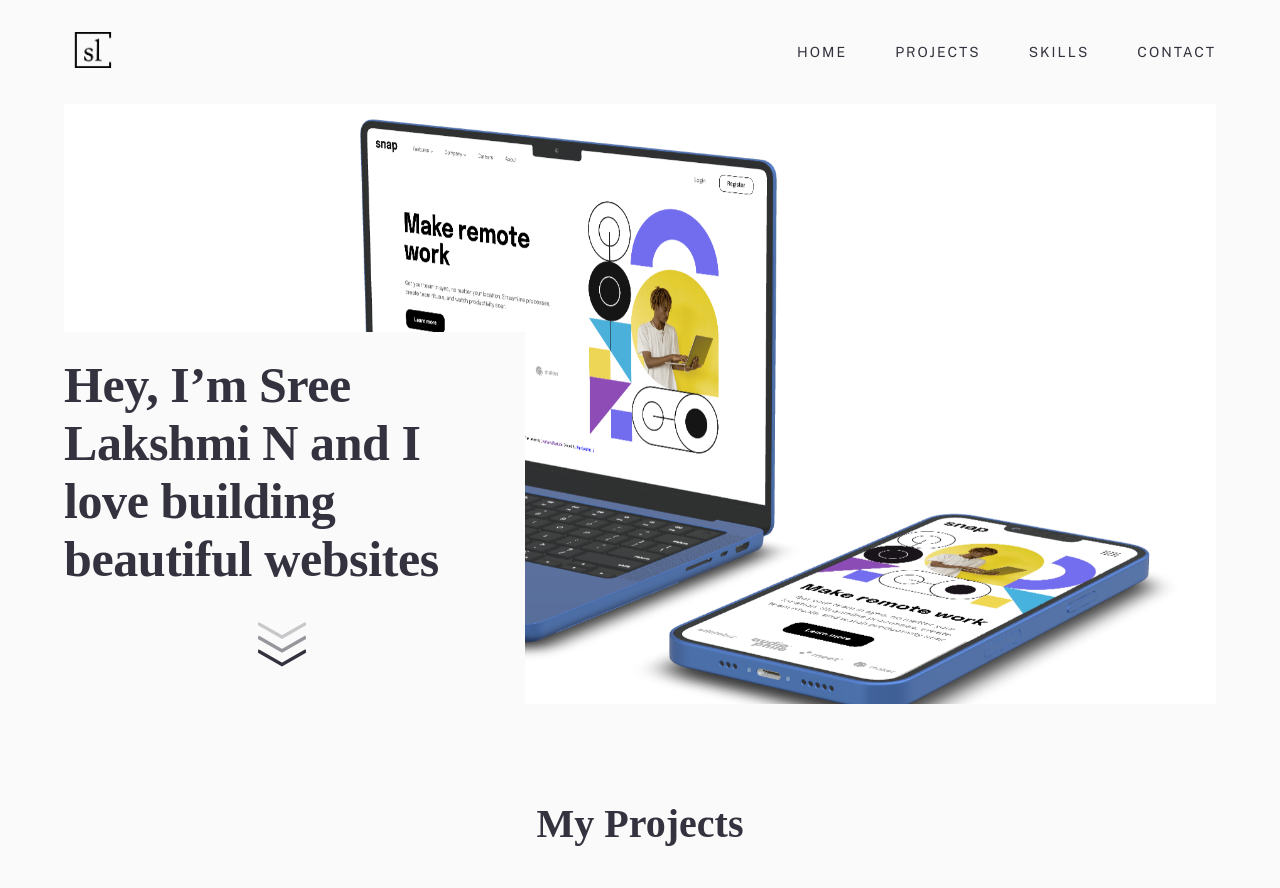
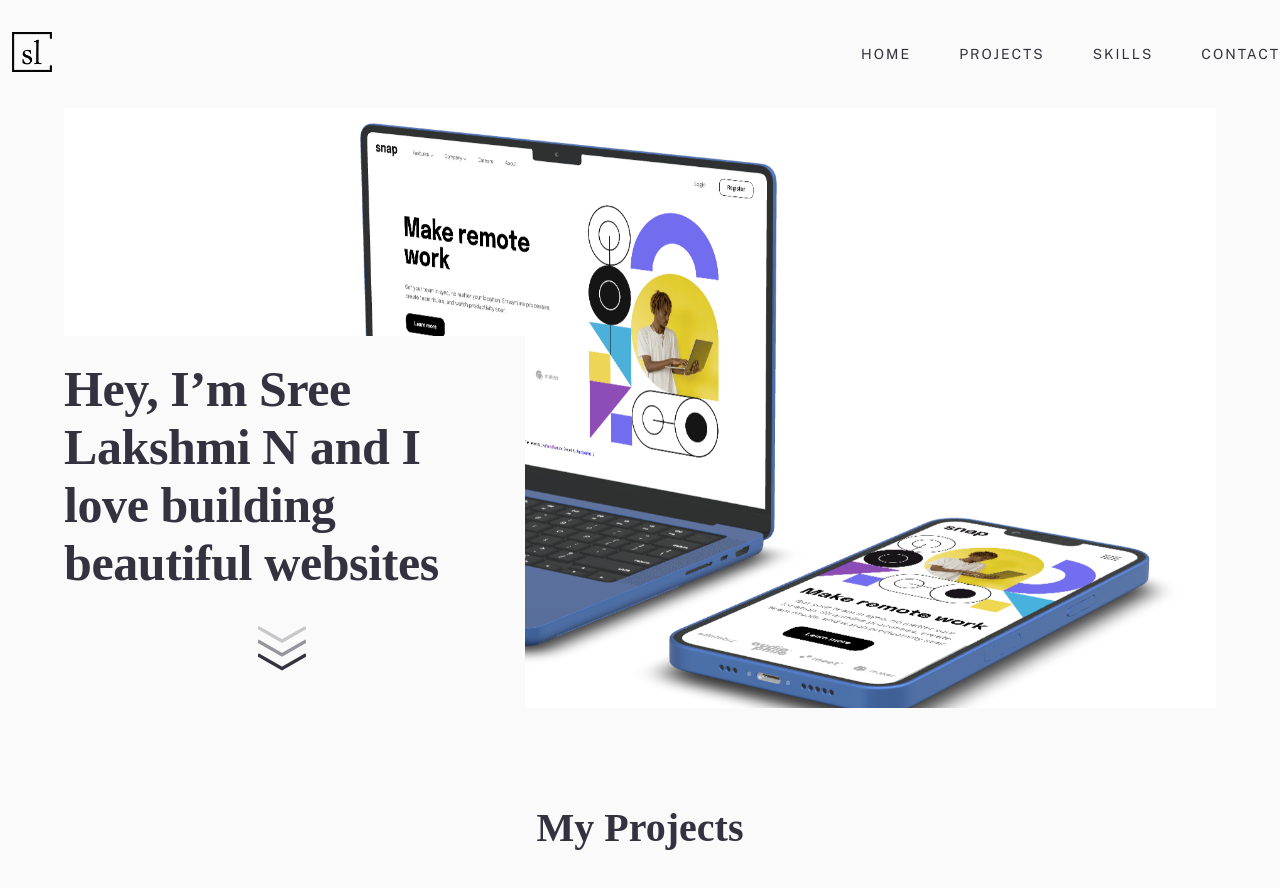
Before and after one commit to sree-lakshmi-n/portfolio, a React (Create React App) app: page / in a window 1280 px wide. Shown: the top 888 px of the page. Built offline with nearby package versions, Linux system fonts and the light colour scheme; a web font is replaced by a local one.

Commit message:
top nav layout

```diff
--- a/src/components/Header/Header.css
+++ b/src/components/Header/Header.css
@@ -2,8 +2,5 @@
   padding: 3.2rem 0;
 }
 .nav__top {
-  min-width: 120rem;
-  margin: auto;
-  padding: 0 6.4rem;
   justify-content: space-between;
 }
```
